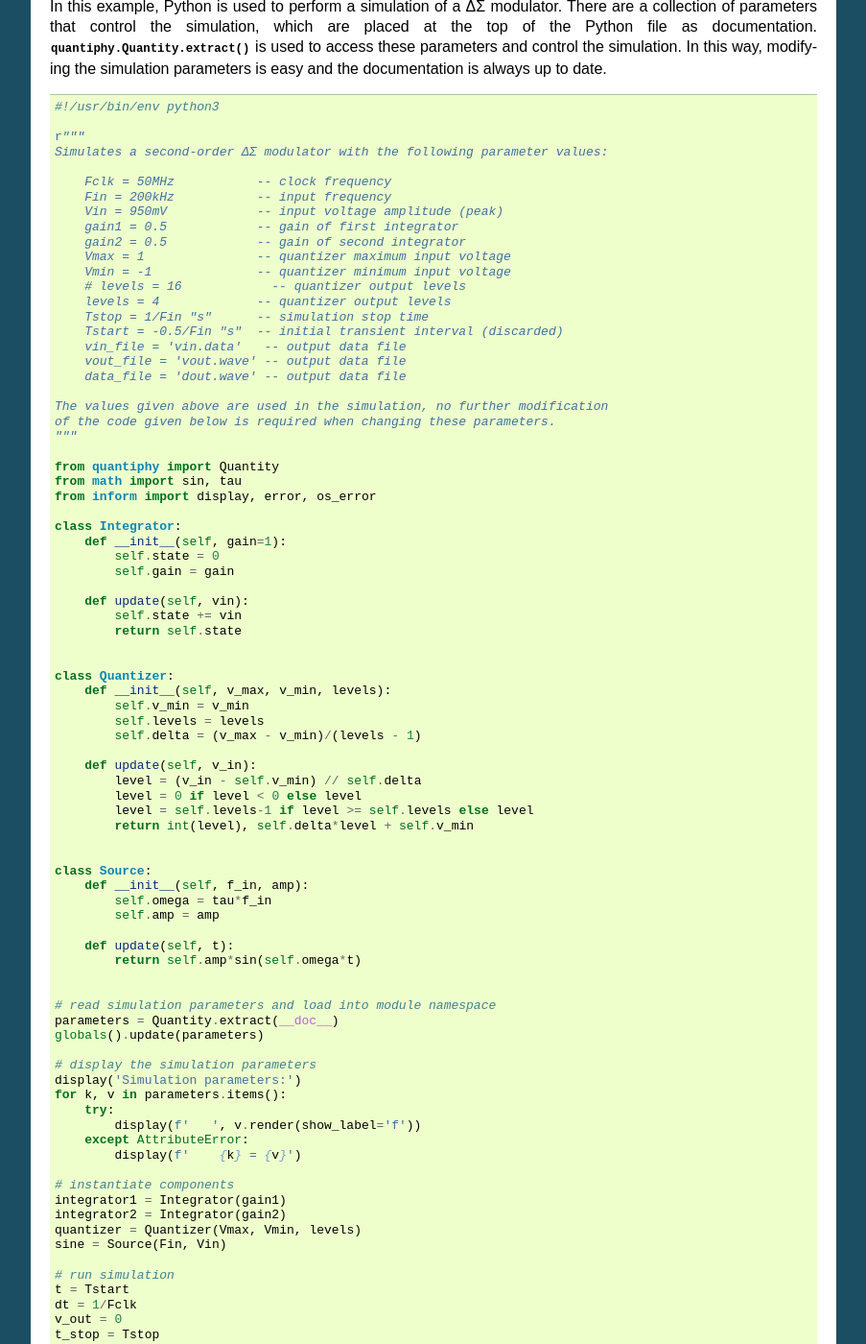
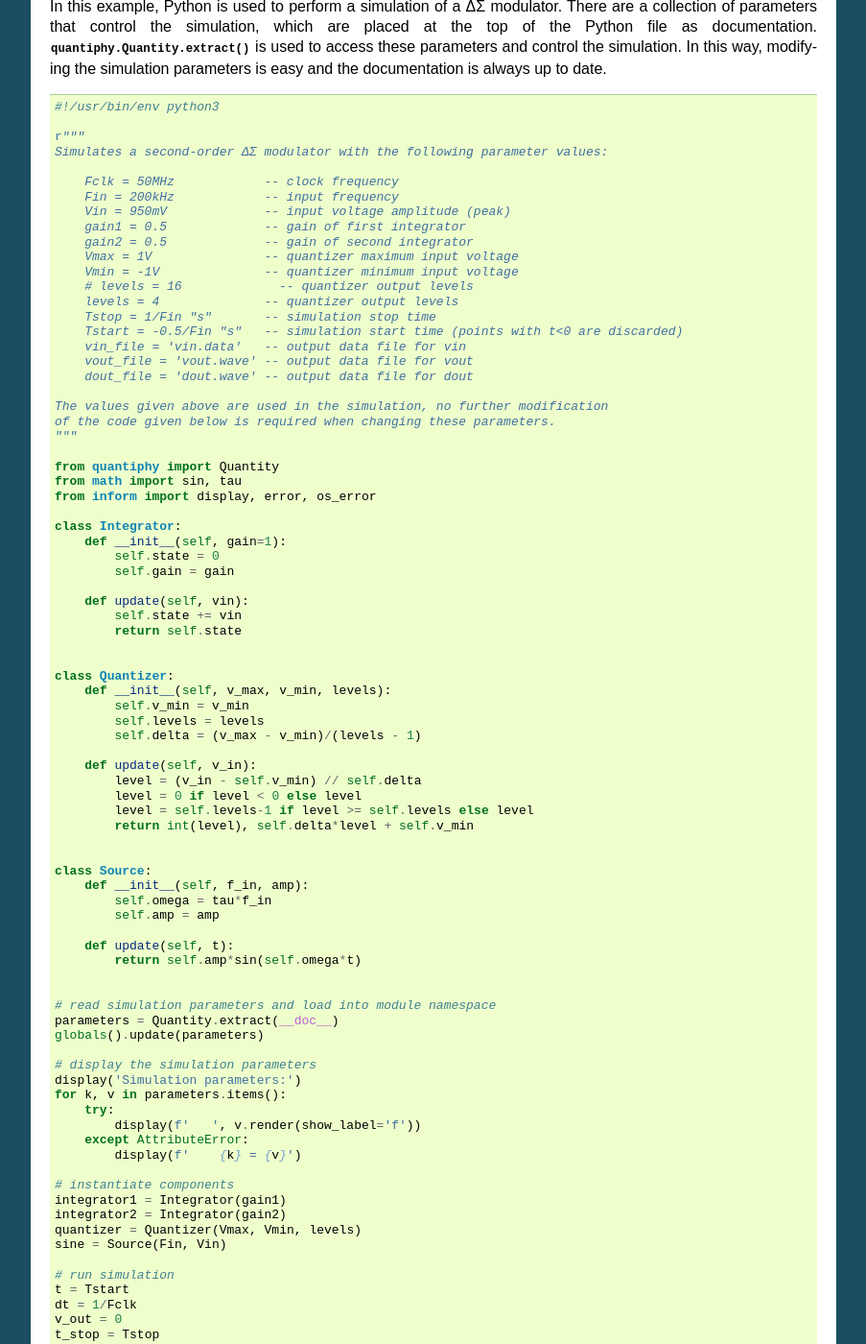
Before and after one commit to KenKundert/quantiphy, a Sphinx documentation site: the page built from doc/examples.rst, in a window 1280 px wide and 1400 px high, scrolled down 6797 px. Shown: the whole window at 96% size, without its empty margins (198-1101 px from the left). Built offline with Sphinx 7.4.7, drawn with Linux system fonts in a browser that asks for light colours; some of the changed text lies outside the part shown.

Commit message:
Tweak examples.

```diff
--- a/doc/examples.rst
+++ b/doc/examples.rst
@@ -501,20 +501,20 @@ to date.
     r"""
     Simulates a second-order ΔΣ modulator with the following parameter values:
 
-        Fclk = 50MHz           -- clock frequency
-        Fin = 200kHz           -- input frequency
-        Vin = 950mV            -- input voltage amplitude (peak)
-        gain1 = 0.5            -- gain of first integrator
-        gain2 = 0.5            -- gain of second integrator
-        Vmax = 1               -- quantizer maximum input voltage
-        Vmin = -1              -- quantizer minimum input voltage
-        # levels = 16            -- quantizer output levels
-        levels = 4             -- quantizer output levels
-        Tstop = 1/Fin "s"      -- simulation stop time
-        Tstart = -0.5/Fin "s"  -- initial transient interval (discarded)
-        vin_file = 'vin.data'   -- output data file
-        vout_file = 'vout.wave' -- output data file
-        data_file = 'dout.wave' -- output data file
+        Fclk = 50MHz            -- clock frequency
+        Fin = 200kHz            -- input frequency
+        Vin = 950mV             -- input voltage amplitude (peak)
+        gain1 = 0.5             -- gain of first integrator
+        gain2 = 0.5             -- gain of second integrator
+        Vmax = 1V               -- quantizer maximum input voltage
+        Vmin = -1V              -- quantizer minimum input voltage
+        # levels = 16             -- quantizer output levels
+        levels = 4              -- quantizer output levels
+        Tstop = 1/Fin "s"       -- simulation stop time
+        Tstart = -0.5/Fin "s"   -- simulation start time (points with t<0 are discarded)
+        vin_file = 'vin.data'   -- output data file for vin
+        vout_file = 'vout.wave' -- output data file for vout
+        dout_file = 'dout.wave' -- output data file for dout
 
     The values given above are used in the simulation, no further modification
     of the code given below is required when changing these parameters.
@@ -807,10 +807,10 @@ this code with:
             1 ZEC = {zec2usd.convert():.10,.2p}
 
         Holdings:
-            {btc:>7qBTC} = {btc:>13,.2p$} {100*btc.scale('$')/total:.0f}%
-            {eth:>7qETH} = {eth:>13,.2p$} {100*eth.scale('$')/total:.0f}%
-            {bch:>7qBCH} = {bch:>13,.2p$} {100*bch.scale('$')/total:.0f}%
-            {zec:>7qZEC} = {zec:>13,.2p$} {100*zec.scale('$')/total:.0f}%
+            {btc:>7qBTC} = {btc:>13,.2p$} {100*btc.scale('$')/total:2.0f}%
+            {eth:>7qETH} = {eth:>13,.2p$} {100*eth.scale('$')/total:2.0f}%
+            {bch:>7qBCH} = {bch:>13,.2p$} {100*bch.scale('$')/total:2.0f}%
+            {zec:>7qZEC} = {zec:>13,.2p$} {100*zec.scale('$')/total:2.0f}%
               Total = {total:>13,.2p}
     ''').strip())
 
@@ -824,7 +824,7 @@ If you do, the output of the script looks like this::
 
     Holdings:
         100 BTC = $1,091,334.00 81%
-        100 ETH =    $87,527.00 6%
+        100 ETH =    $87,527.00  6%
         100 BCH =   $129,040.00 10%
-        100 ZEC =    $39,939.00 3%
+        100 ZEC =    $39,939.00  3%
           Total = $1,347,840.00
```
Also changed, not shown: other parts of doc/examples.rst (+3 -3 lines).
